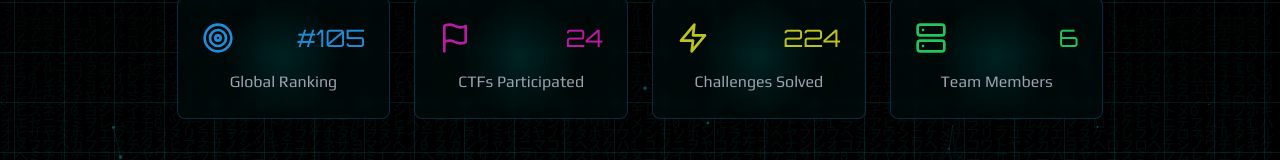
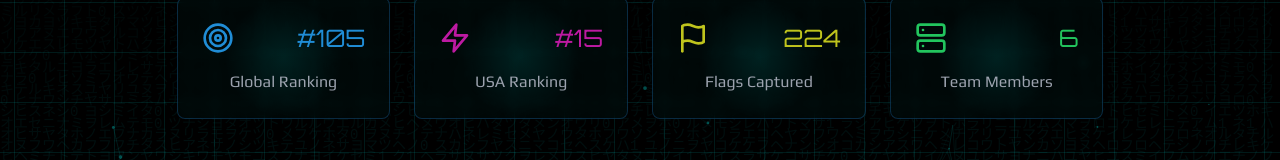
Before and after one commit to colding10/bing-chilling-academies-website-new, a Next.js app: page / in a window 1280 px wide. Shown: the part 312-472 px from the top of the page. Built offline with nearby package versions, Linux system fonts and the light colour scheme.

Commit message:
update stat homepage to include USA rank

```diff
--- a/src/app/page.tsx
+++ b/src/app/page.tsx
@@ -46,15 +46,15 @@ export default function Home() {
         color: "text-custom-blue",
       },
       {
-        label: "CTFs Participated",
-        value: "24",
-        icon: FiFlag,
+        label: "USA Ranking",
+        value: "#15",
+        icon: FiZap,
         color: "text-custom-pink",
       },
       {
-        label: "Challenges Solved",
+        label: "Flags Captured",
         value: "224",
-        icon: FiZap,
+        icon: FiFlag,
         color: "text-custom-yellow",
       },
       {
```
